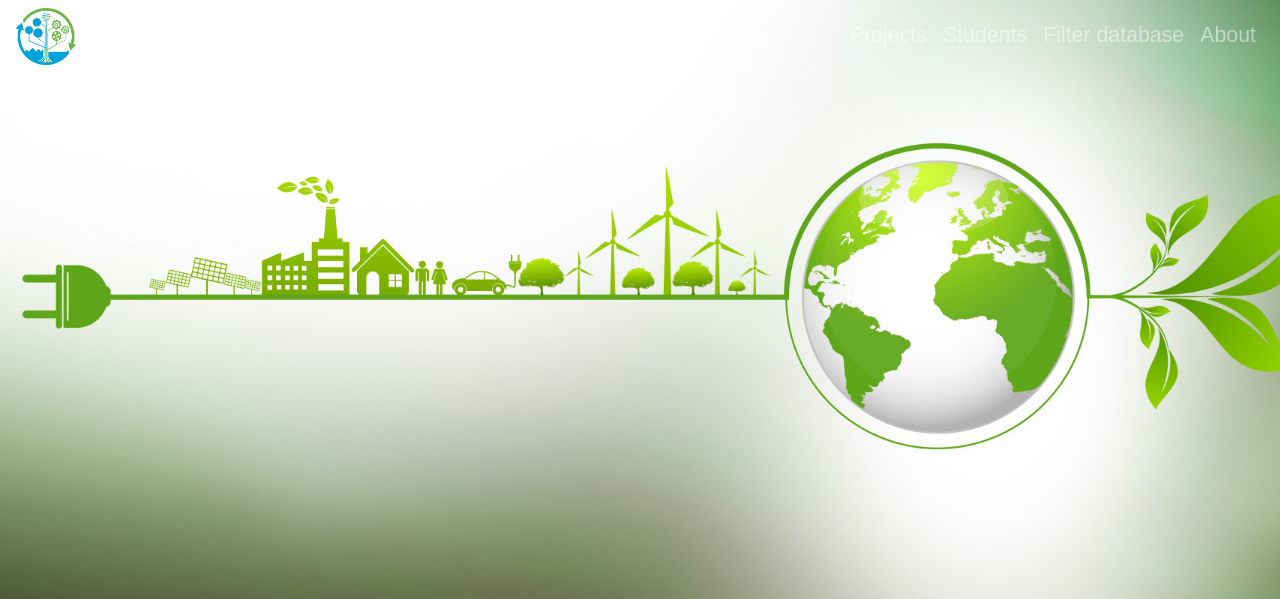
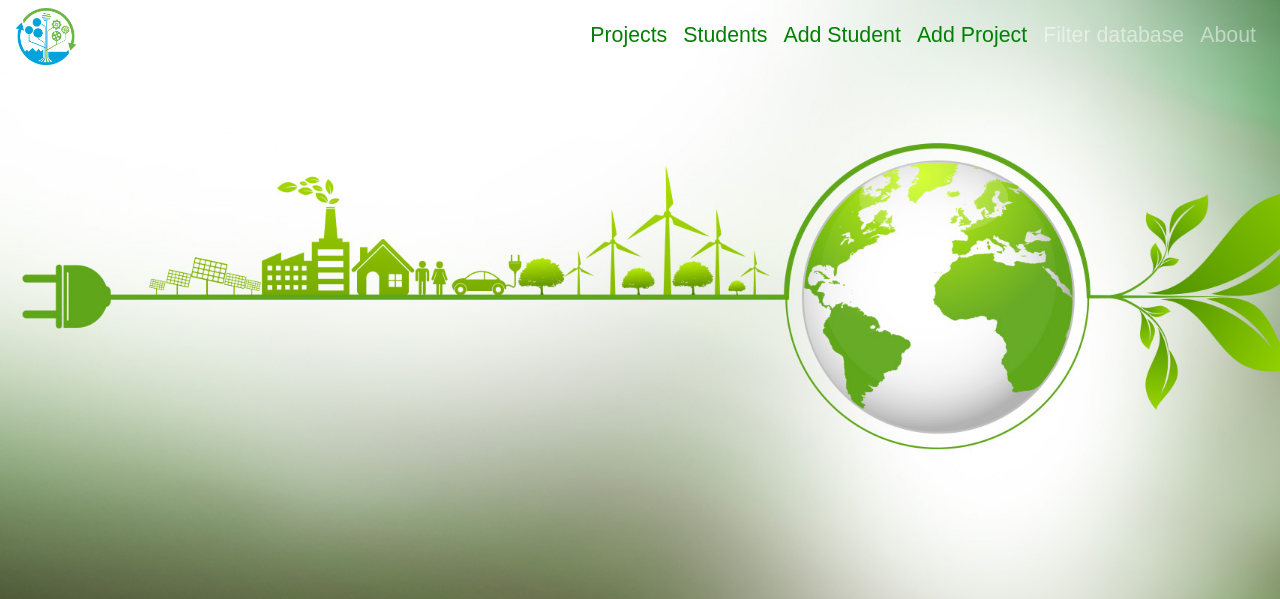
Before and after one commit to CandyDeck/app, a Django app: page /projects/ in a window 1280 px wide. Shown: the top 599 px of the page. Run offline with Django 4.2, Linux system fonts and the light colour scheme; data comes from the database, SQL or seed files in the repository; both versions use the stored data as it was after the commit; some libraries are stand-ins or nearby versions; some web fonts are replaced.

Commit message:
add students and add projects

```diff
--- a/filter_db/models.py
+++ b/filter_db/models.py
@@ -1,4 +1,5 @@
 from django.db import models
+from django.urls import reverse
 
 # Create your models here.
 class Student(models.Model):
@@ -36,6 +37,10 @@ class Student(models.Model):
     def __str__(self) -> str:
         return self.last_name
 
+    def get_absolute_url(self):
+        return reverse('student_detail', kwargs={"pk": self.pk})
+
+
 
 class Projects(models.Model):
 
--- a/filter_db/templates/base.html
+++ b/filter_db/templates/base.html
@@ -26,17 +26,24 @@
                     <a class="nav-link" href="{% url 'info_request' %}">Request Information</a>
                 </li> {% endcomment %}
                 <li class="nav-item">
-                    <a class="nav-link" href="{% url 'projects' %}">Projects</a>
+                    <a class="nav-link" style="color:green" href="{% url 'projects' %}">Projects</a>
                 </li>
                 <li class="nav-item">
-                    <a class="nav-link" href="{% url 'students' %}">Students</a>
+                    <a class="nav-link" style="color:green" href="{% url 'students' %}">Students</a>
                 </li>
                 <li class="nav-item">
-                    <a class="nav-link" href="{% url 'bootstrap_form' %}">Filter database</a>
+                    <a class="nav-link" style="color:green" href="{% url 'student_form' %}">Add Student</a>
                 </li>
                 <li class="nav-item">
-                    <a class="nav-link" href="{% url 'about' %}">About</a>
+                    <a class="nav-link" style="color:green" href="{% url 'project_form' %}">Add Project</a>
                 </li>
+                <li class="nav-item">
+                    <a class="nav-link"  href="{% url 'bootstrap_form' %}">Filter database</a>
+                </li>
+                <li class="nav-item">
+                    <a class="nav-link"  href="{% url 'about' %}">About</a>
+                </li>
+
                 {% comment %} <li class="nav-item">
                     <a class="nav-link" href="#">Login</a>
                 </li> {% endcomment %}
--- a/filter_db/templates/students.html
+++ b/filter_db/templates/students.html
@@ -7,6 +7,9 @@ students
 {% block content %}
 <h1>List of students</h1>
 <p> Here is a list of all students </p>
+<a href = "{% url 'student_form' %}">
+    {{ student }}
+</a>
 <ul class = "list-group">
         {% for student in students %}
 
--- a/filter_db/urls.py
+++ b/filter_db/urls.py
@@ -9,9 +9,15 @@ urlpatterns = [
     path('', views.index, name ='index'),
     path('about',views.about,name='about'),
     path('projects/',views.projects,name='projects'),
+    path('project/add',views.ProjectCreateView.as_view(),name='project_form'),
     path('project/<str:pk>', views.ProjectDetailView.as_view(),name = 'project_detail'),
     path('students',views.students,name='students'),
+    path('student/add',views.StudentCreateView.as_view(),name='student_form'),
     path('student/<str:pk>', views.StudentDetailView.as_view(),name = 'student_detail'),
+    path('student/<str:pk>/update', views.StudentUpdateView.as_view(),name = 'student_form'),
+
+    # path('project/<str:pk>/update', views.ProjectUpdateView.as_view(),name = 'project_form'),
+
     path('bootstrap/', BootstrapFilterView,name = 'bootstrap_form'),
 
 ]
--- a/filter_db/views.py
+++ b/filter_db/views.py
@@ -34,6 +34,28 @@ class StudentDetailView(generic.DetailView) :
     template_name = 'student_detail.html'
     model = models.Student
     context_object_name = 'student'
+
+class StudentCreateView(generic.CreateView) :
+    model = models.Student
+    template_name = 'student_form.html'
+    fields = ['student_id','first_name','middle_name','last_name','start_date','end_date']
+
+class StudentUpdateView(generic.UpdateView) :
+    model = models.Student
+    template_name = 'student_form.html'
+    fields = ['student_id','first_name','middle_name','last_name','start_date','end_date']
+
+class ProjectCreateView(generic.CreateView) :
+    model = models.Projects
+    template_name = 'project_form.html'
+    fields = ['project_id','name', 'start_date', 'end_date','description','students']
+
+class ProjectUpdateView(generic.UpdateView) :
+    model = models.Projects
+    template_name = 'project_form.html'
+    fields = ['project_id','name', 'start_date', 'end_date','description','students']
+
+
 
 def BootstrapFilterView(request):
     qs = Projects.objects.all()
--- a/project_db/settings.py
+++ b/project_db/settings.py
@@ -26,6 +26,7 @@ SECRET_KEY = 'django-insecure-sb!83fwc0fr#g-7k7f&ga3r=7^c!po(%_w)ieuooy@okpsw+9%
 # SECURITY WARNING: don't run with debug turned on in production!
 DEBUG = True
 
+#'127.0.0.1','10.24.195.124'
 ALLOWED_HOSTS = []
 
 
@@ -39,6 +40,7 @@ INSTALLED_APPS = [
     'django.contrib.messages',
     'django.contrib.staticfiles',
     'filter_db.apps.FilterDbConfig',
+        'crispy_forms',
 ]
 
 MIDDLEWARE = [
```
Also changed, not shown: filter_db/templates/bootstrap_form.html (+4 -4 lines), filter_db/templates/project_form.html (added, +16 -0 lines), filter_db/templates/student_form.html (added, +16 -0 lines), db.sqlite3, requirements.txt (line endings or trailing spaces).
